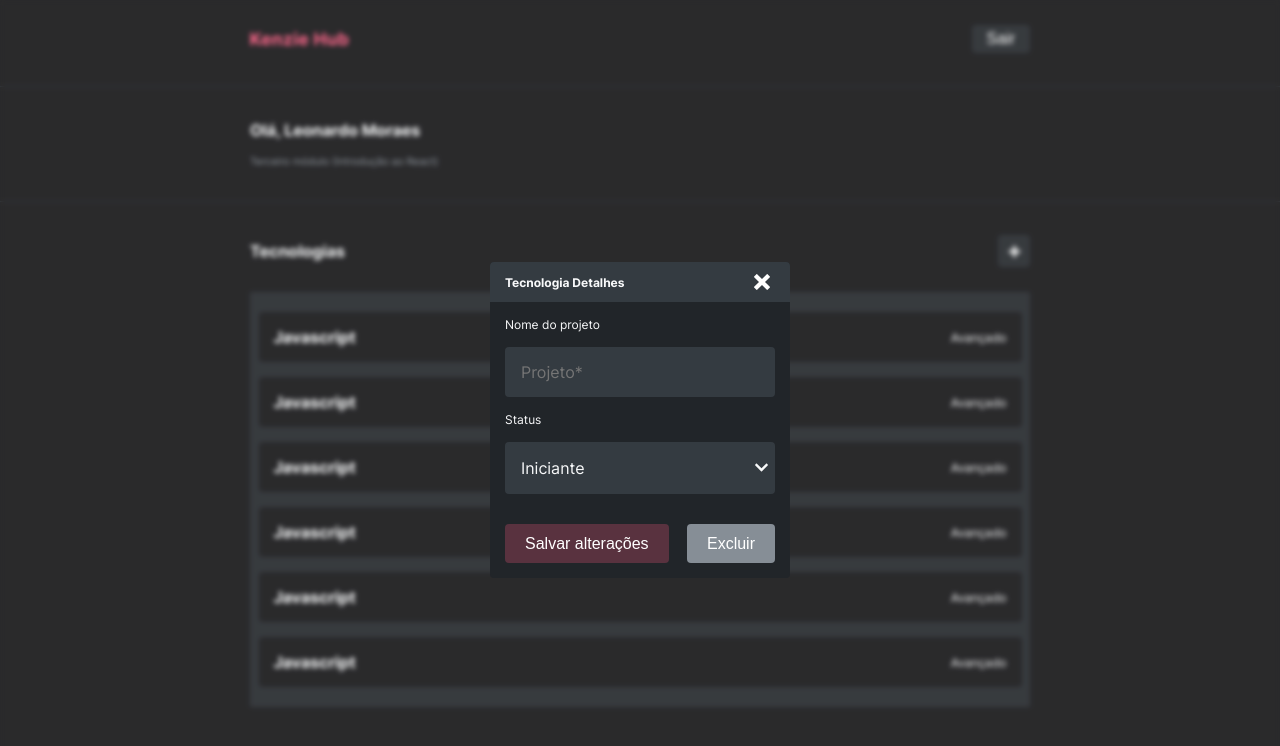
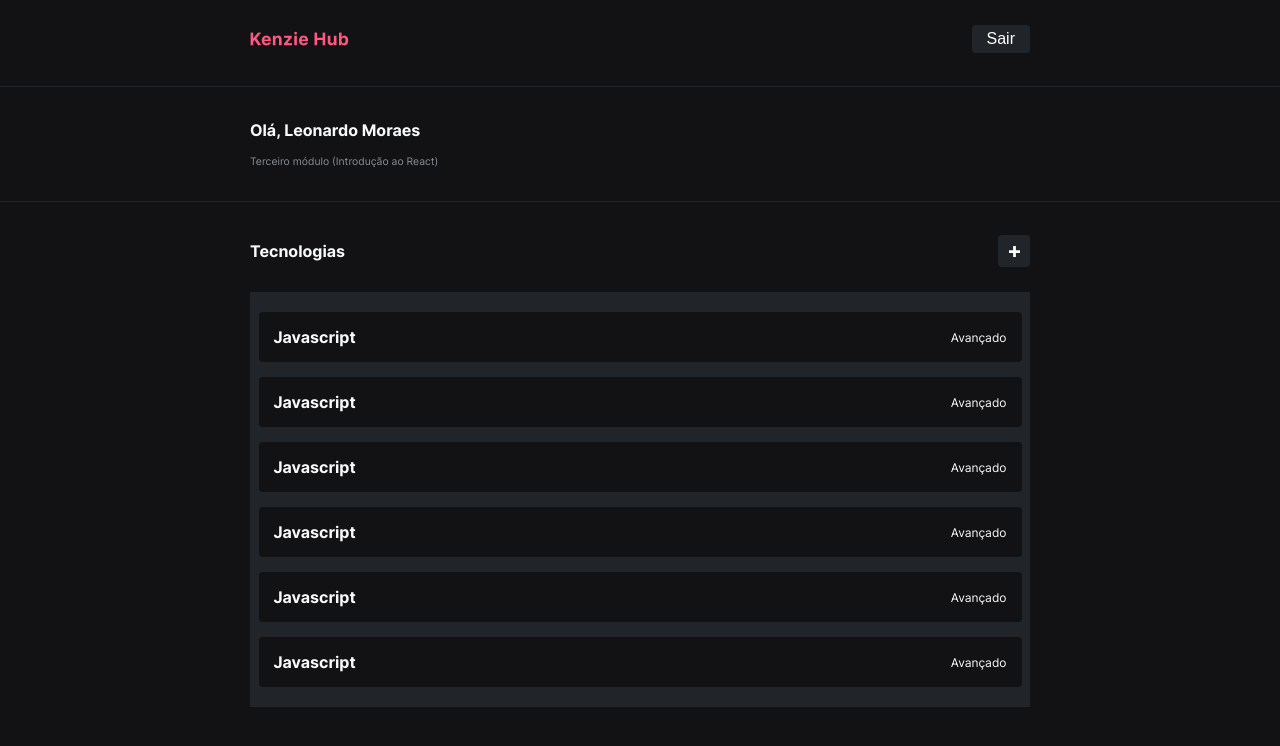
Before and after one commit to Kenzie-Academy-Brasil-Developers/react-entrega-s2-kenzie-hub-leogm360, a React (Create React App) app: page /dashboard in a window 1280 px wide. Shown: the top 746 px of the page. Built offline with nearby package versions, Linux system fonts and the light colour scheme.

Commit message:
feat(routes): Create Router

```diff
--- a/src/App.js
+++ b/src/App.js
@@ -1,20 +1,20 @@
+import { BrowserRouter } from "react-router-dom";
+
+import Router from "./routes/router.jsx";
+
 import { Reset } from "./styles/reset.js";
 import { RootVariables } from "./styles/root-variables.js";
 import { GlobalStyles } from "./styles/global.js";
 
-import Login from "./pages/Login/index.jsx";
-import Signup from "./pages/Signup/index.jsx";
-import Dashboard from "./pages/Dashboard/index.jsx";
-
 const App = () => {
   return (
-    <>
+    <BrowserRouter>
       <Reset />
       <RootVariables />
       <GlobalStyles />
 
-      <Dashboard />
-    </>
+      <Router />
+    </BrowserRouter>
   );
 };
 
--- a/src/pages/Dashboard/index.jsx
+++ b/src/pages/Dashboard/index.jsx
@@ -21,7 +21,6 @@ import ModalDetails from "../../components/ModalDetails/index.jsx";
 const Dashboard = () => {
   return (
     <>
-      <ModalDetails />
       <Header>
         <TopContainer>
           <Logo>
@@ -31,7 +30,7 @@ const Dashboard = () => {
             />
           </Logo>
 
-          <Button colorSchema={"grey"} sizeSchema={"small"}>
+          <Button colorSchema={"grey"} sizeSchema={"small"} type="button">
             Sair
           </Button>
         </TopContainer>
--- a/src/pages/Signup/index.js
+++ b/src/pages/Signup/index.js
@@ -52,9 +52,7 @@ export const Text = styled.p`
   margin-bottom: 25px;
 `;
 
-export const Form = styled.form``;
-
-export const FormFooter = styled.footer`
+export const Form = styled.form`
   padding-bottom: 25px;
 
   & > button {
--- a/src/pages/Signup/index.jsx
+++ b/src/pages/Signup/index.jsx
@@ -8,7 +8,6 @@ import {
   Title,
   Text,
   Form,
-  FormFooter,
 } from "./index";
 import Button from "../../components/Button/index.jsx";
 import Input from "../../components/Inputs/index.jsx";
@@ -73,8 +72,6 @@ const Signup = () => {
               Cadastrar
             </Button>
           </Form>
-
-          <FormFooter></FormFooter>
         </SignupContainer>
       </Main>
     </>
--- a/src/routes/router.jsx
+++ b/src/routes/router.jsx
@@ -0,0 +1,25 @@
+import { Switch, Route } from "react-router-dom";
+
+import Signup from "../pages/Signup/index.jsx";
+import Login from "../pages/Login/index.jsx";
+import Dashboard from "../pages/Dashboard/index.jsx";
+
+const Router = () => {
+  return (
+    <Switch>
+      <Route exact path="/">
+        <Signup />
+      </Route>
+
+      <Route path="/login">
+        <Login />
+      </Route>
+
+      <Route path="/dashboard">
+        <Dashboard />
+      </Route>
+    </Switch>
+  );
+};
+
+export default Router;
```
